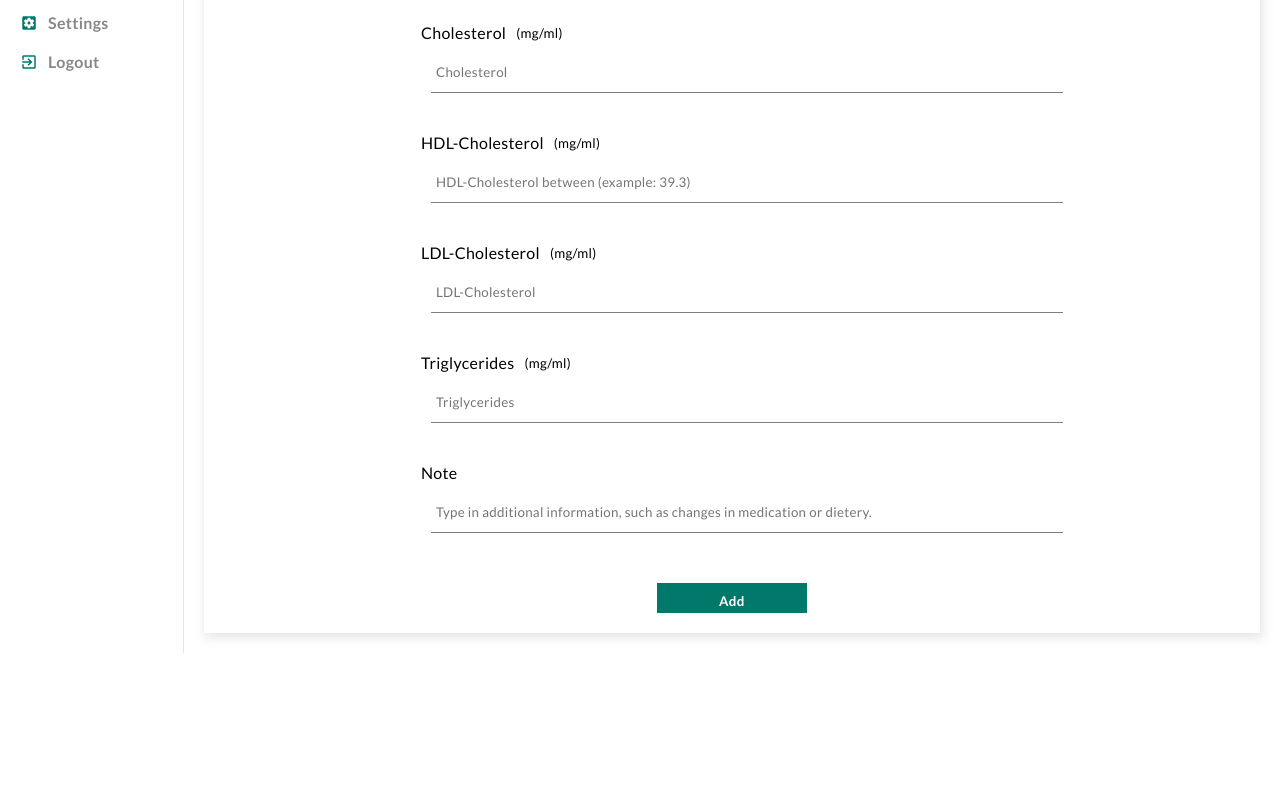
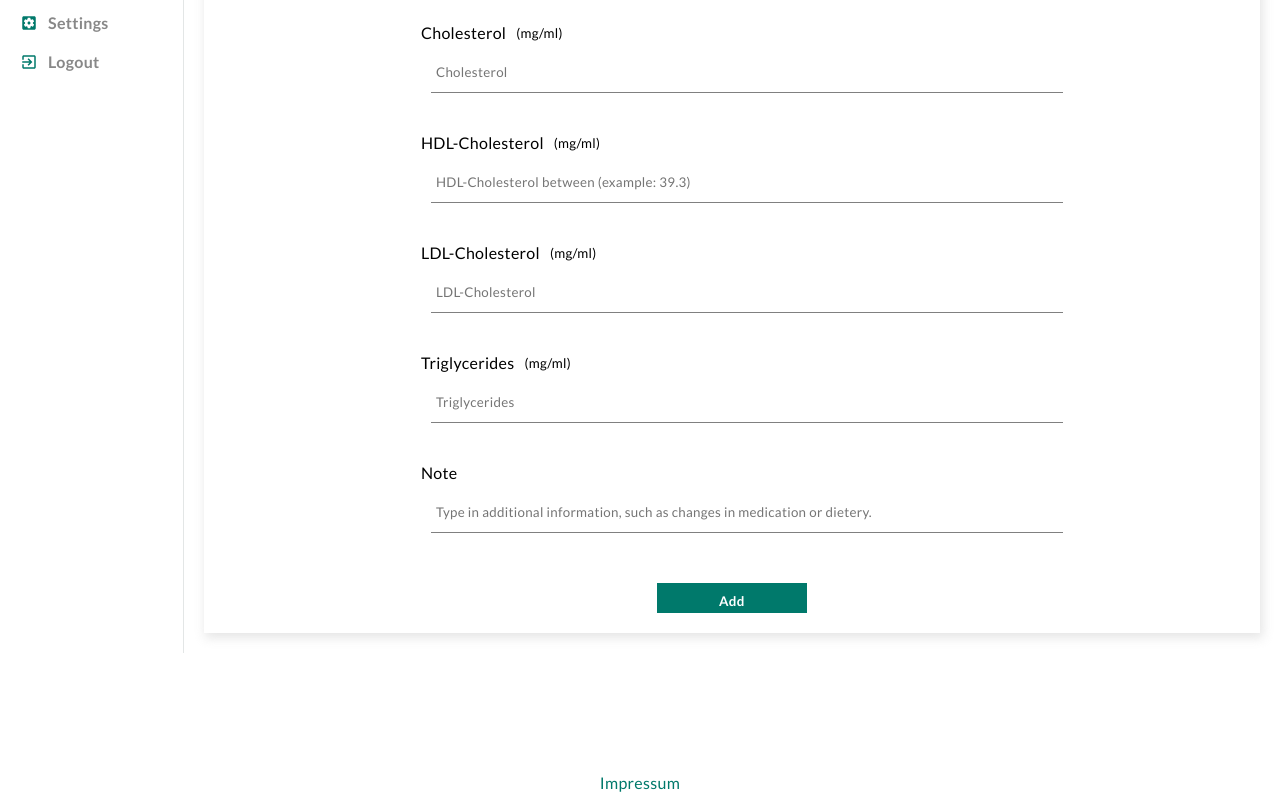
Before and after one commit to IsabelWen/LipidTracker, a React (Create React App) app: page /results/newresults in a window 1280 px wide. Shown: the part 186-986 px from the top of the page. Before the commit the page ends 839 px from the top, so only its background shows below. Built offline with nearby package versions, Linux system fonts and the light colour scheme; no server answers; sample sign-in values are in the browser's storage.

Commit message:
Add footer to newresults page

```diff
--- a/src/pages/newresults/newresults.jsx
+++ b/src/pages/newresults/newresults.jsx
@@ -3,6 +3,7 @@ import "./newresults.scss";
 
 // Import components
 import Sidebar from "../../components/sidebar/sidebar";
+import Footer from "../../components/footer/footer";
 
 // Imports
 import { useState } from "react";
@@ -46,6 +47,7 @@ const Newresults = ({ inputs }) => {
     };
 
     return (
+        <>
         <div className="new">
             <Sidebar className="sidebar"/>
             <div className="newContainer">
@@ -78,6 +80,8 @@ const Newresults = ({ inputs }) => {
                 </div>
             </div>
         </div>
+        <Footer></Footer>
+        </>
     );
 };
 
```
